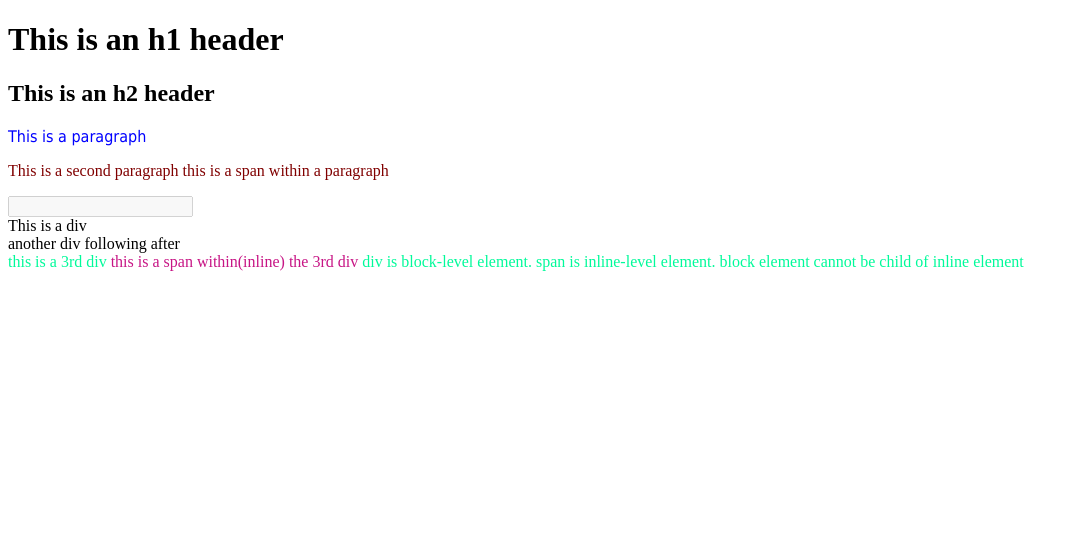
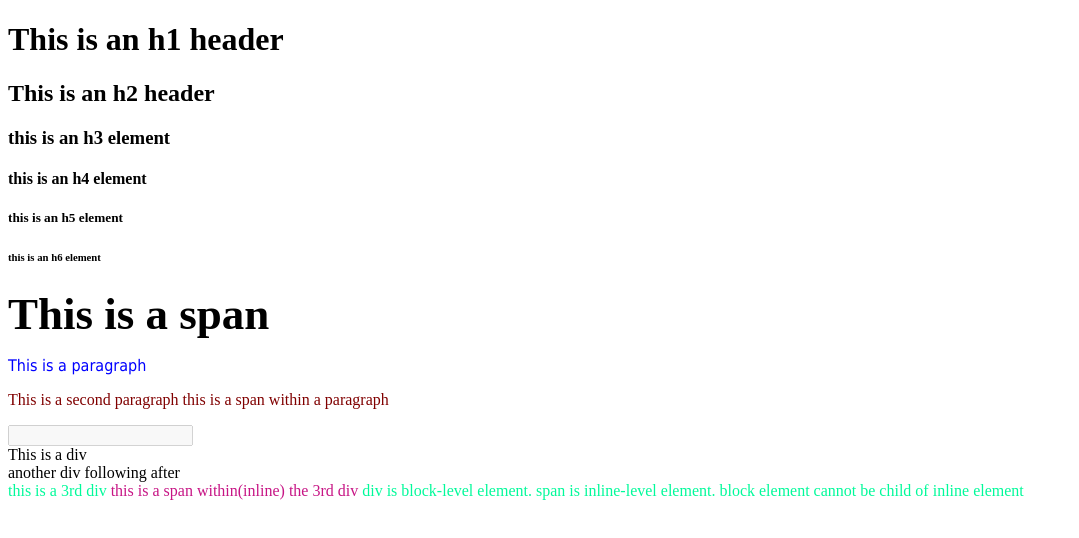
Before and after one commit to clamslam12/webapp_spring2021_test, a plain HTML site: page index.html in a window 1280 px wide. Shown: the whole page, without its empty margins (0-1079 px from the left). Drawn offline with Linux system fonts and the light colour scheme.

Commit message:
Update index.html

```diff
--- a/index.html
+++ b/index.html
@@ -4,6 +4,11 @@
 <body>
     <h1>This is an h1 header</h1>
     <h2>This is an h2 header</h2>
+    <h3>this is an h3 element</h3>
+    <h4>this is an h4 element</h4>
+    <h5>this is an h5 element</h5>
+    <h6>this is an h6 element</h6>
+    <span style="font-size: 45px; font-weight: bold;">This is a span</span>
     <p id="paragraph1" style="font-family: Tahoma; color: blue;">This is a paragraph</p>
     <p style="color: maroon;">This is a second paragraph
         <span>this is a span within a paragraph</span>
@@ -18,5 +23,6 @@
         div is block-level element. span is inline-level element. block element cannot be child of inline element
     </div>
 
+
 </body>
 </html>
```
